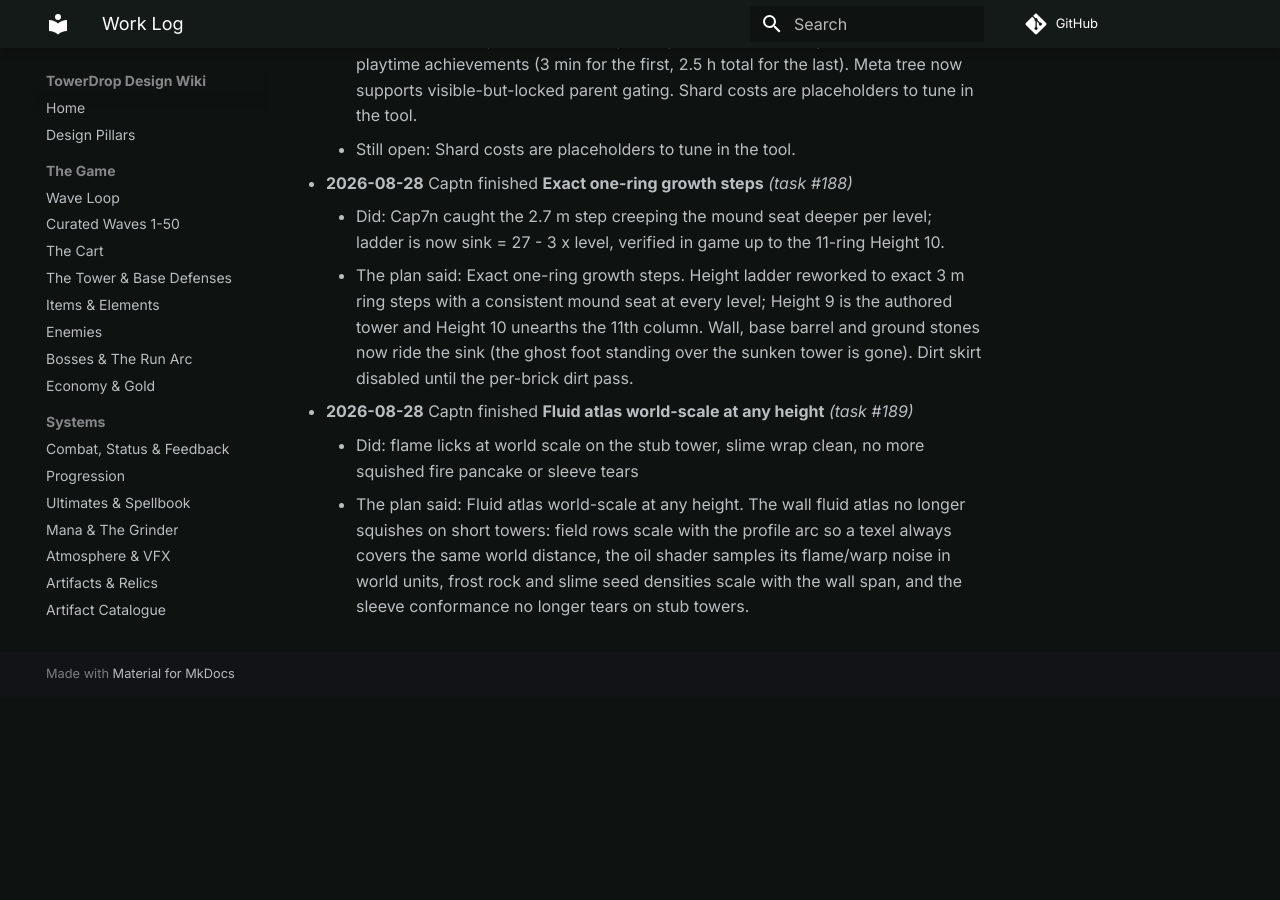
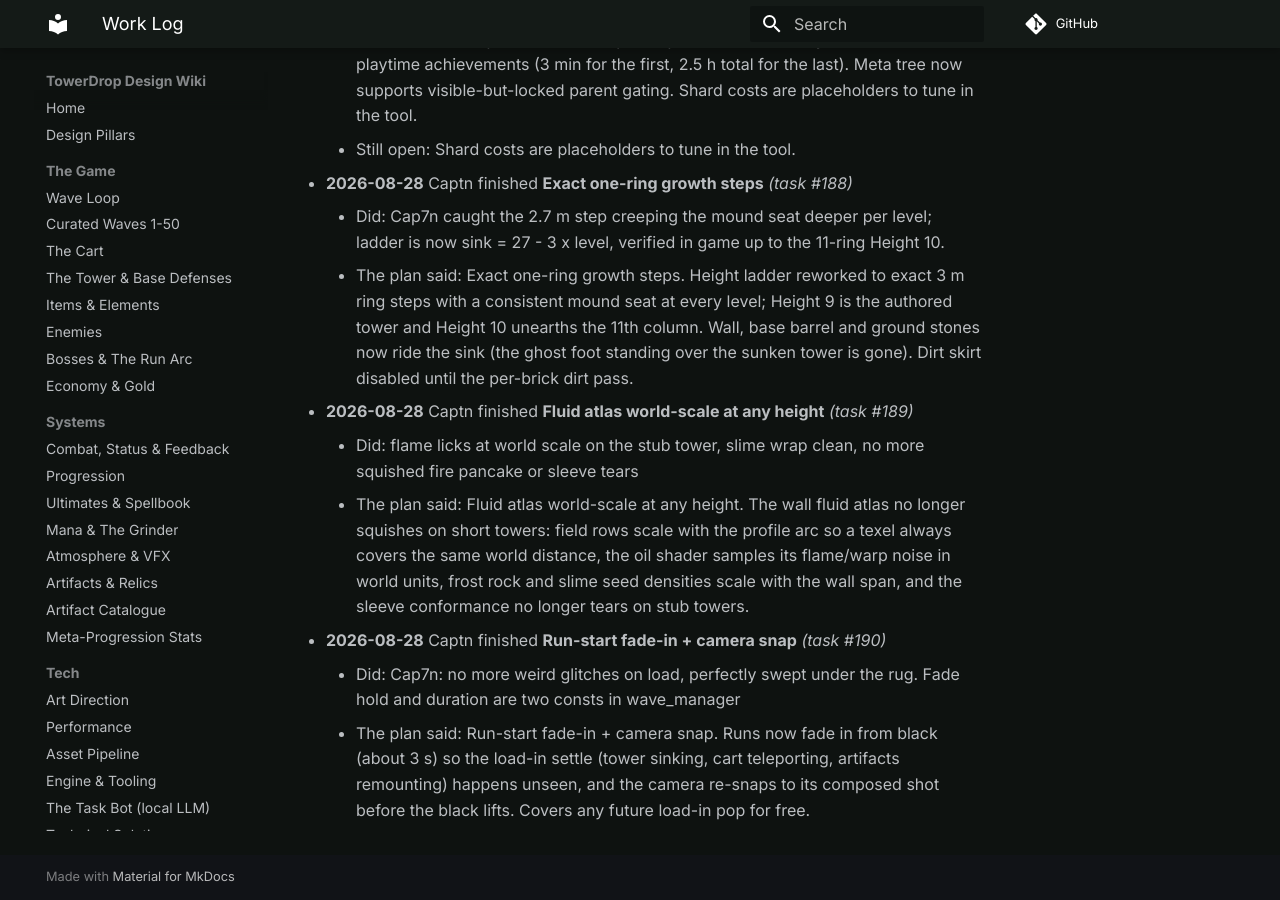
Before and after one commit to cap7n/towerdrop-docs, an MkDocs documentation site: the page built from docs/project/log.md, in a window 1280 px wide and 900 px high, scrolled down 6334 px. Built offline with MkDocs 1.6.1 and Material for MkDocs 9.7.7, drawn with Linux system fonts in a browser that asks for light colours; comment, search, counter and statistics services are not loaded; before the commit the page ends 7031 px from its top, so only the background shows below that.

Commit message:
log: Run-start fade-in + camera snap (task #190)

```diff
--- a/docs/project/log.md
+++ b/docs/project/log.md
@@ -67,3 +67,6 @@
 - **2026-08-28** Captn finished **Fluid atlas world-scale at any height** _(task #189)_
     - Did: flame licks at world scale on the stub tower, slime wrap clean, no more squished fire pancake or sleeve tears
     - The plan said: Fluid atlas world-scale at any height. The wall fluid atlas no longer squishes on short towers: field rows scale with the profile arc so a texel always covers the same world distance, the oil shader samples its flame/warp noise in world units, frost rock and slime seed densities scale with the wall span, and the sleeve conformance no longer tears on stub towers.
+- **2026-08-28** Captn finished **Run-start fade-in + camera snap** _(task #190)_
+    - Did: Cap7n: no more weird glitches on load, perfectly swept under the rug. Fade hold and duration are two consts in wave_manager
+    - The plan said: Run-start fade-in + camera snap. Runs now fade in from black (about 3 s) so the load-in settle (tower sinking, cart teleporting, artifacts remounting) happens unseen, and the camera re-snaps to its composed shot before the black lifts. Covers any future load-in pop for free.
```
